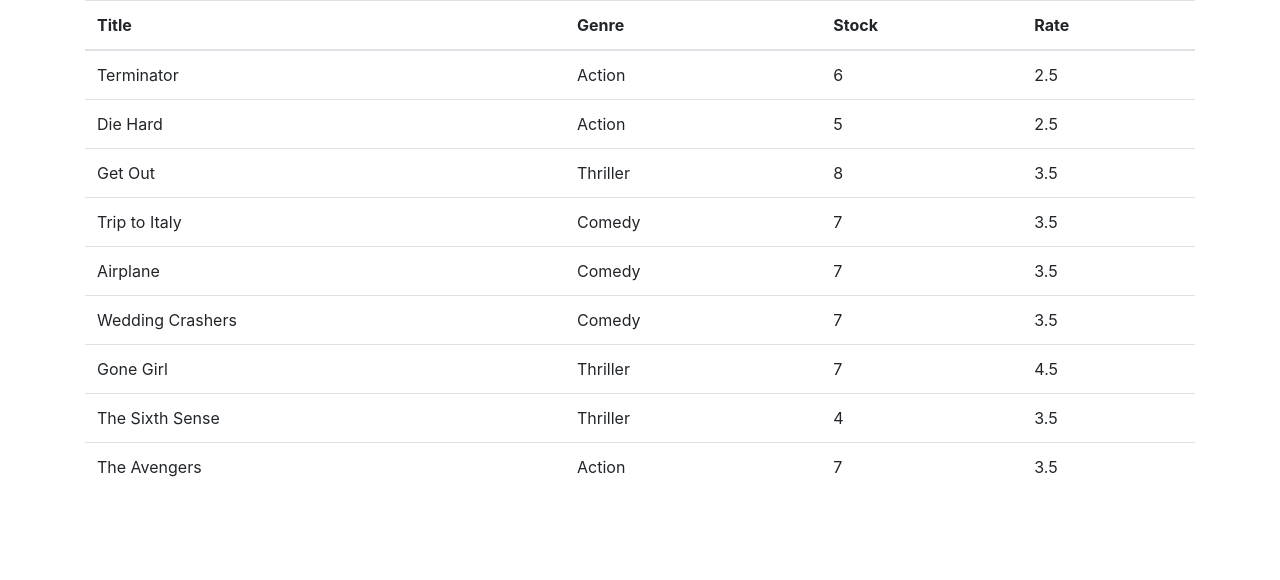
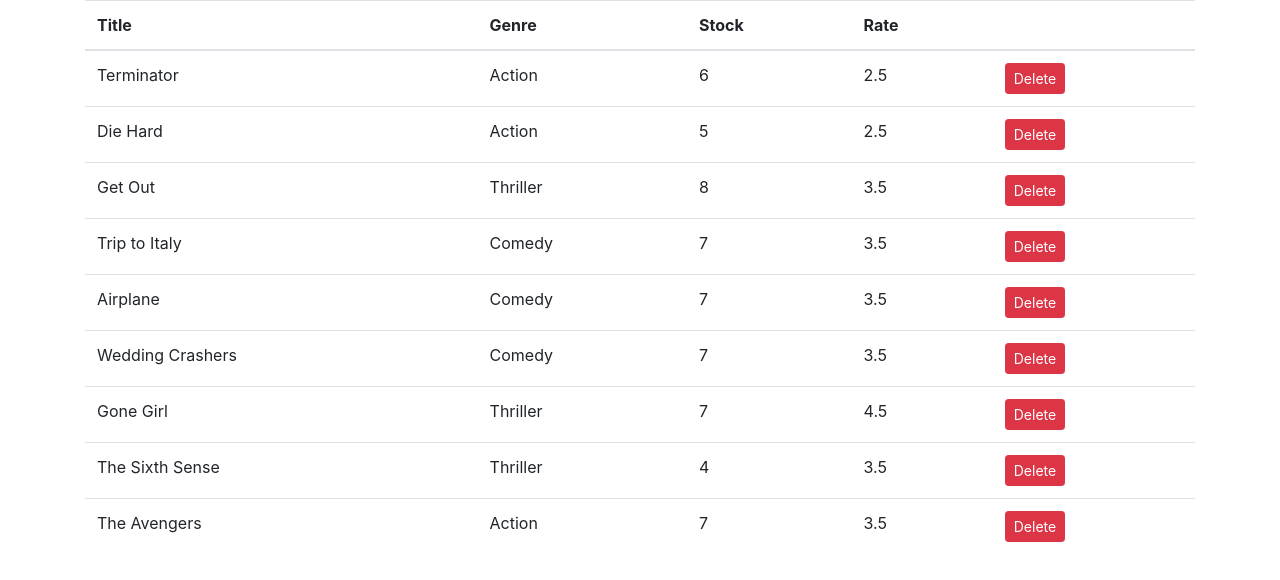
Before and after one commit to adorogensky/www-hello, a React (Create React App) app: page / in a window 1280 px wide. Shown: the top 580 px of the page. Built offline with nearby package versions, Linux system fonts and the light colour scheme.

Commit message:
Add a delete button alongside each movie

```diff
--- a/src/components/movies.jsx
+++ b/src/components/movies.jsx
@@ -5,6 +5,12 @@
   state = {
     movies: getMovies(),
   };
+
+  handleDelete = (movie) => {
+    const movies = this.state.movies.filter((m) => m._id !== movie._id);
+    this.setState({ movies: movies });
+  };
+
   render() {
     return (
       <table className="table">
@@ -14,6 +20,7 @@
             <th>Genre</th>
             <th>Stock</th>
             <th>Rate</th>
+            <th />
           </tr>
         </thead>
         <tbody>
@@ -23,6 +30,14 @@
               <td>{movie.genre.name}</td>
               <td>{movie.numberInStock}</td>
               <td>{movie.dailyRentalRate}</td>
+              <td>
+                <button
+                  onClick={() => this.handleDelete(movie)}
+                  className="btn btn-danger btn-sm"
+                >
+                  Delete
+                </button>
+              </td>
             </tr>
           ))}
         </tbody>
```
